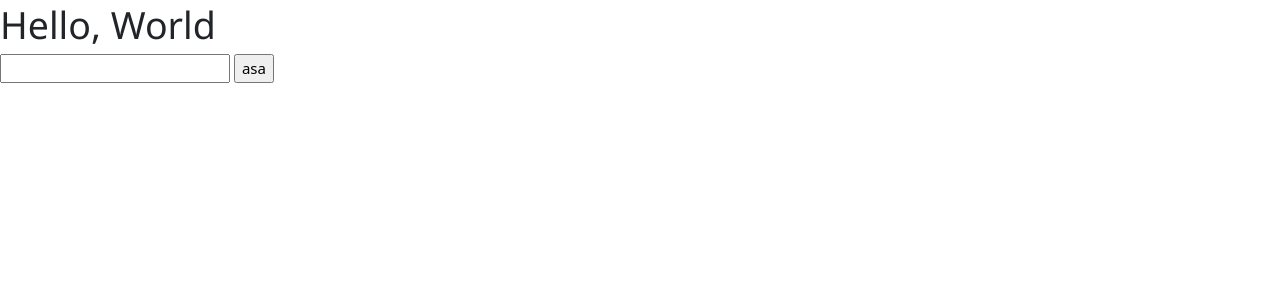
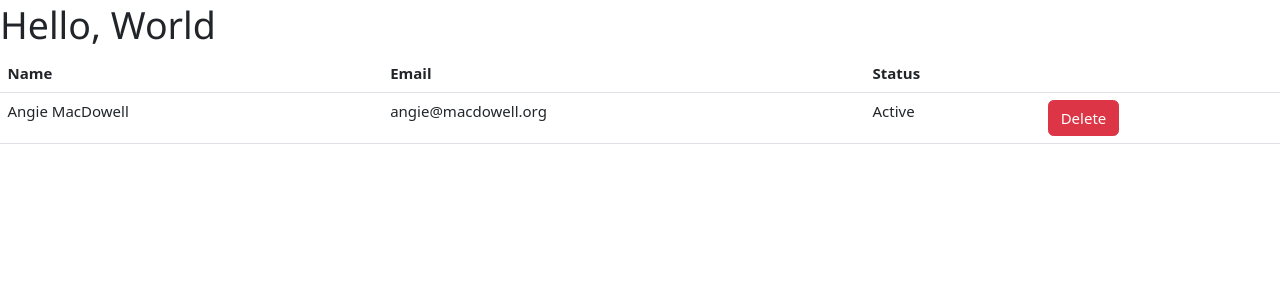
Before and after one commit to Project-G-Org/Grffiti, a PHP site: the page made by Views/Pages/home.php in a window 1280 px wide. Shown: the part 111-413 px from the top of the page. Run offline with PHP 8.4, Linux system fonts and the light colour scheme; the template is opened without the code that fills it, so the values that code supplies are empty; some libraries are stand-ins or nearby versions.

Commit message:
Update home.php

```diff
--- a/Views/Pages/home.php
+++ b/Views/Pages/home.php
@@ -1,8 +1,44 @@
 <main>
+
+    <style>
+        tr.htmx-swapping td {
+            opacity: 0;
+            transition: opacity 1s ease-out;
+        }
+    </style>
+
     <h1>Hello, World</h1>
 
-    <form action="" method="get">
-        <input type="text" name="asa" id="asas">
-        <input type="submit" value="asa">
-    </form>
+    <table class="table delete-row-example">
+        <thead>
+            <tr>
+                <th>Name</th>
+                <th>Email</th>
+                <th>Status</th>
+                <th></th>
+            </tr>
+        </thead>
+
+        <tbody hx-confirm="Are you sure?" hx-target="closest tr" hx-swap="outerHTML swap:1s">
+            <tr>
+                <td>Angie MacDowell</td>
+                <td>angie@macdowell.org</td>
+                <td>Active</td>
+
+                <td>
+                    <button class="btn btn-danger" hx-delete="<?php echo INCLUDE_PATH ?>1" >
+                        Delete
+                    </button>
+                </td>
+            </tr>
+        </tbody>
+    </table>
+
+<!-- <button hx-trigger='confirmed'
+        hx-get="<?php echo INCLUDE_PATH ?>"
+        _="on click
+             call Swal.fire({title: 'Confirm', text:'Do you want to continue?'})
+             if result.isConfirmed trigger confirmed">
+  Click Me
+</button> -->
 </main>
```
